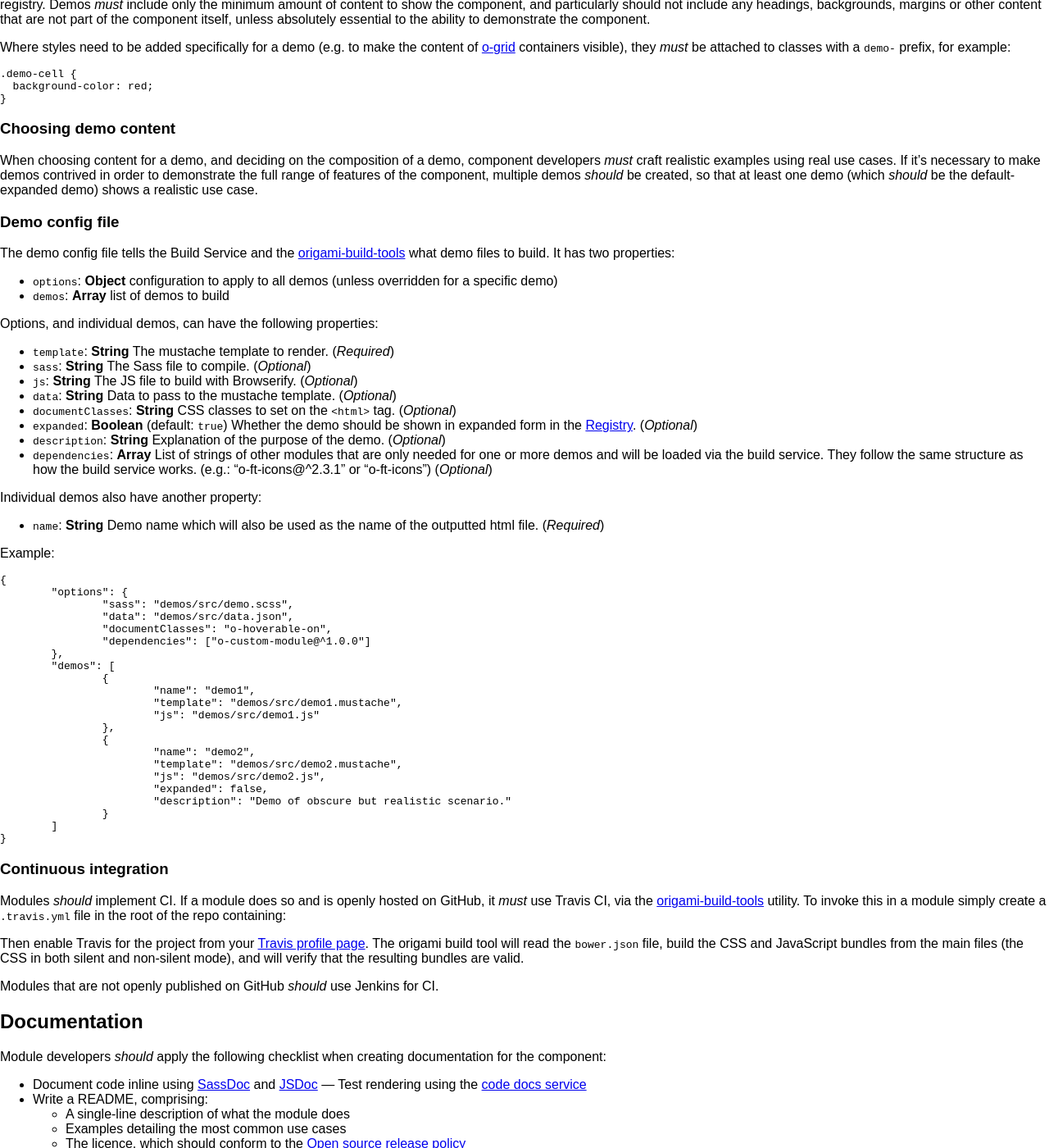
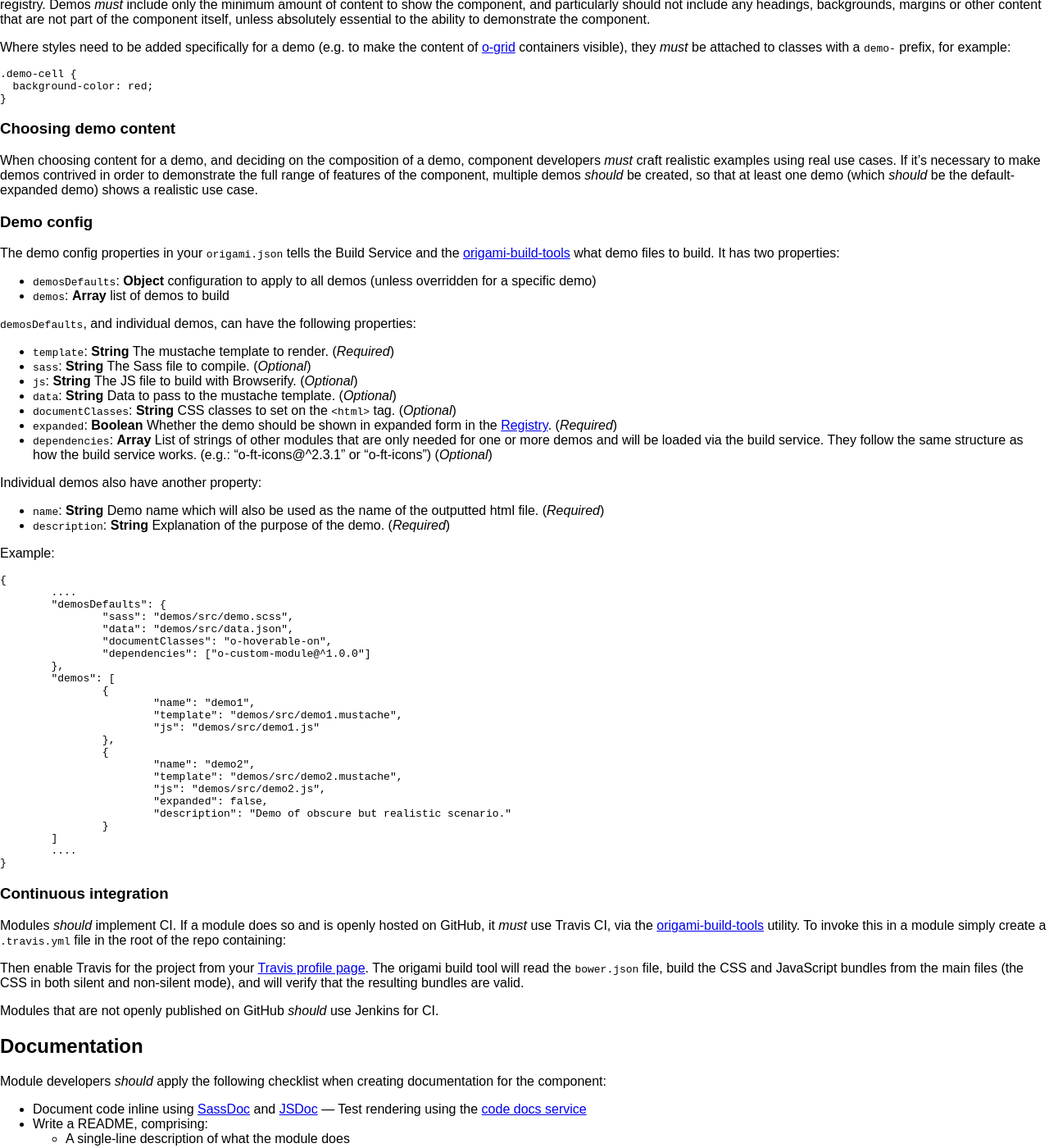
Before and after one commit to Financial-Times/ft-origami, a Jekyll site: the page built from docs/component-spec/modules.md, in a window 1280 px wide and 1400 px high, scrolled down 4946 px. Shown: the whole window at 82% size. Built offline with Jekyll 4.4.1, drawn with Linux system fonts in a browser that asks for light colours; nearby versions of some CDN libraries; comment, search, counter and statistics services are not loaded; a style sheet for code colours, icons or effects is not loaded.

Commit message:
Documents demo config in origami.json

```diff
--- a/docs/component-spec/modules.md
+++ b/docs/component-spec/modules.md
@@ -249,33 +249,34 @@ Where styles need to be added specifically for a demo (e.g. to make the content
 
 When choosing content for a demo, and deciding on the composition of a demo, component developers *must* craft realistic examples using real use cases.  If it's necessary to make demos contrived in order to demonstrate the full range of features of the component, multiple demos *should* be created, so that at least one demo (which *should* be the default-expanded demo) shows a realistic use case.
 
-### Demo config file
+### Demo config
 
-The demo config file tells the Build Service and the [origami-build-tools](https://github.com/Financial-Times/origami-build-tools) what demo files to build. It has two properties:
+The demo config properties in your `origami.json` tells the Build Service and the [origami-build-tools](https://github.com/Financial-Times/origami-build-tools) what demo files to build. It has two properties:
 
-* `options`: __Object__ configuration to apply to all demos (unless overridden for a specific demo)
+* `demosDefaults`: __Object__ configuration to apply to all demos (unless overridden for a specific demo)
 * `demos`: __Array__ list of demos to build
 
-Options, and individual demos, can have the following properties:
+`demosDefaults`, and individual demos, can have the following properties:
 
 * `template`: __String__ The mustache template to render. (_Required_)
 * `sass`: __String__ The Sass file to compile. (_Optional_)
 * `js`: __String__ The JS file to build with Browserify. (_Optional_)
 * `data`: __String__ Data to pass to the mustache template. (_Optional_)
 * `documentClasses`: __String__ CSS classes to set on the `<html>` tag. (_Optional_)
-* `expanded`: __Boolean__ (default: `true`) Whether the demo should be shown in expanded form in the [Registry](registry.origami.ft.com). (_Optional_)
-* `description`: __String__ Explanation of the purpose of the demo. (_Optional_)
+* `expanded`: __Boolean__ Whether the demo should be shown in expanded form in the [Registry](registry.origami.ft.com). (_Required_)
 * `dependencies`: __Array__ List of strings of other modules that are only needed for one or more demos and will be loaded via the build service. They follow the same structure as how the build service works. (e.g.: "o-ft-icons@^2.3.1" or "o-ft-icons") (_Optional_)
 
 Individual demos also have another property:
 
 * `name`: __String__ Demo name which will also be used as the name of the outputted html file. (_Required_)
+* `description`: __String__ Explanation of the purpose of the demo. (_Required_)
 
 Example:
 
 
 	{
-		"options": {
+		....
+		"demosDefaults": {
 			"sass": "demos/src/demo.scss",
 			"data": "demos/src/data.json",
 			"documentClasses": "o-hoverable-on",
@@ -295,6 +296,7 @@ Example:
 				"description": "Demo of obscure but realistic scenario."
 			}
 		]
+		....
 	}
 
 
```
Also changed, not shown: docs/syntax/origamijson.md (+23 -22 lines).
